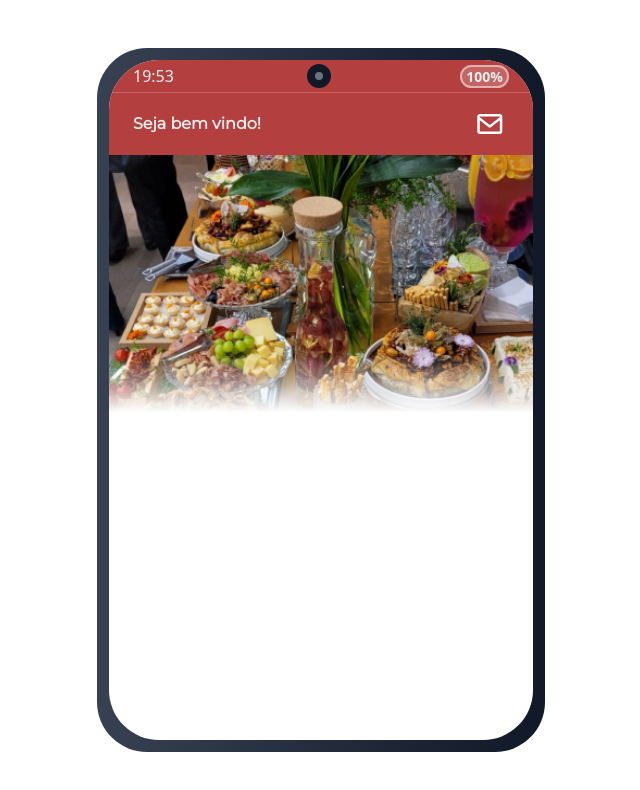
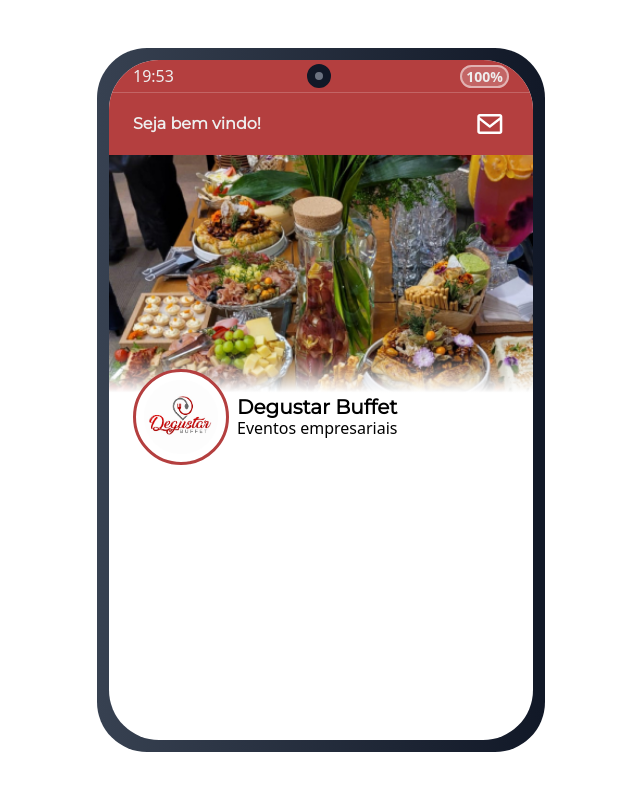
Before and after one commit to Gttolla/Degustar-qr, a React (Create React App) app: page / in a window 1280 px wide. Shown: the top 790 px of the page, without its empty margins (319-959 px from the left). Built offline with nearby package versions, Linux system fonts and the light colour scheme; some icons are missing; the HTML template or start-up script is replaced by a standard one.

Commit message:
Readme update

```diff
--- a/src/index.css
+++ b/src/index.css
@@ -25,8 +25,8 @@
 }
 
 /* Main */
-#background{
-    @apply absolute bottom-0 bg-gradient-to-t from-white from-70% to-transparent
+#gradient{
+    @apply absolute px-6 bottom-0 bg-gradient-to-t from-white from-80%
 }
 
 /* Global Class */
--- a/src/pages/main/main.jsx
+++ b/src/pages/main/main.jsx
@@ -1,7 +1,9 @@
 import MobileScren from "../../components/mobile-screen";
-import Img from "../../assets/imgs/img.jpg"
 import TopScreen from "../../components/top-screen";
 import ContactBar from "../../components/contact-bar";
+
+import Img from "../../assets/imgs/img.jpg"
+import Logo from "../../assets/imgs/logo.jpg"
 
 function Main (){
 
@@ -13,8 +15,23 @@ function Main (){
             </div>
 
             <div className="h-[396px] w-full relative">
-                <div className="w-full h-2/4" id="background"></div>
+
+                <div className="w-full h-1/2" id="gradient">
+                    <div className="flex items-center mt-4">
+                        <div className="h-24 w-24 p-2 mr-2 bg-white rounded-full border-[3px] border-primary">
+                            <img src={Logo} alt="logo" className="h-full w-full rounded-full"/>
+                        </div>
+
+                        <div className="leading-5">
+                            <span className="text-black font-titles text-[20px]">Degustar Buffet</span>
+                            <br />
+                            <span className="">Eventos empresariais</span>
+                        </div>
+                    </div>
+                </div>
+
                 <img src={Img} alt="img" className="w-full h-full" />
+
             </div>
         </div>
 
```
Also changed, not shown: src/assets/imgs/logo.jpg (added), 1 other file (tests, documents, lock files or other folders).
